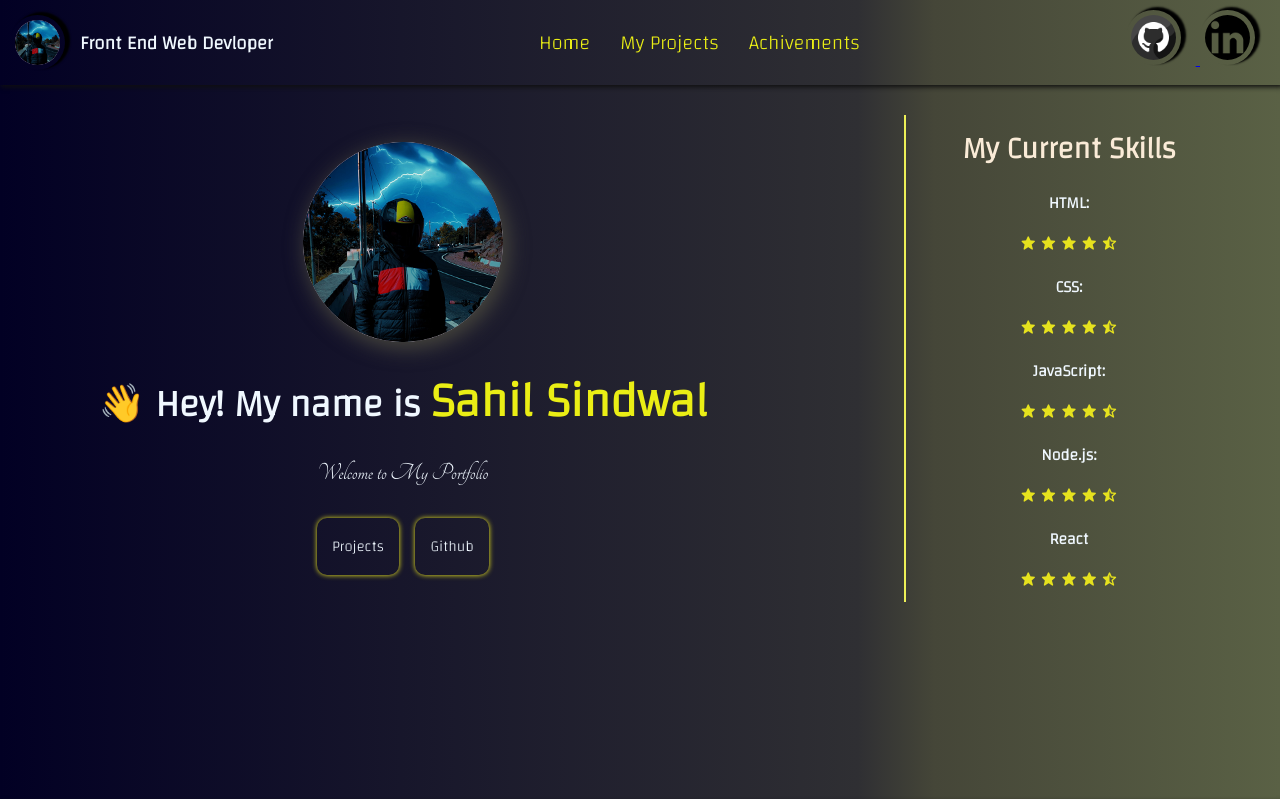
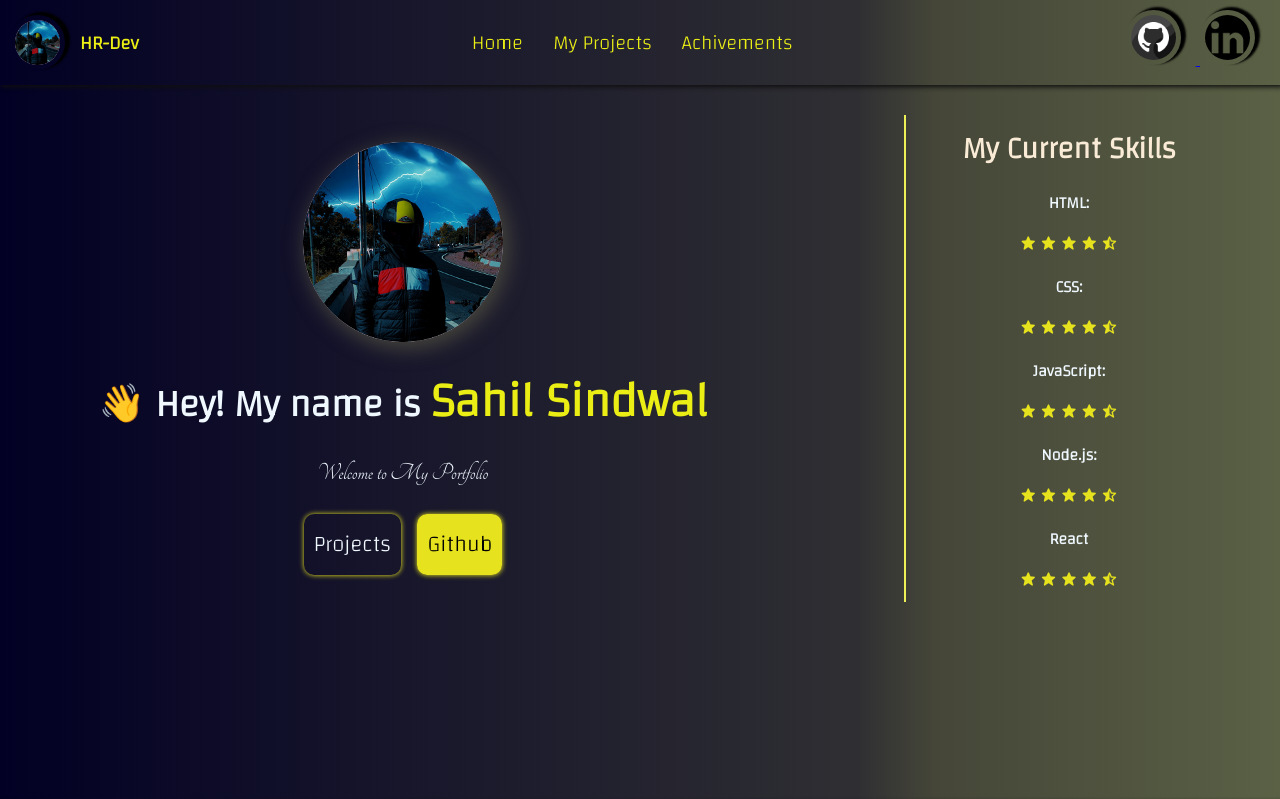
Before and after one commit to sahilsindwal/my-portfolio, a plain HTML site: page index.html in a window 1280 px wide. Shown: the top 799 px of the page. Drawn offline with nearby package versions, Linux system fonts and the light colour scheme.

Commit message:
Portfolio: Change logo title and update some btns

```diff
--- a/index.html
+++ b/index.html
@@ -17,7 +17,7 @@
     <header>
         <div class="logo">
             <img class="top-img" src="images/dp.png" alt="sahil sindwal">
-            <h3>Front End Web Devloper</h3>
+            <h3 class="hr">HR-Dev</h3>
         </div>
         <nav>
             <ul class="links">
@@ -37,12 +37,12 @@
     </header>
     <main class="my-intro">
         <section class="introduction">
-            <img src="images/dp.png" alt="my poto" class="dp"/>
+            <img src="images/dp.png" alt="my poto" class="dp" />
             <h1>👋 Hey! My name is <span class="name">Sahil Sindwal</span> </h1>
             <p>Welcome to My Portfolio</p>
             <div class="btn">
                 <a href="#projects">Projects</a>
-                <a href="https://github.com/sahil-sindwal">Github</a>
+                <a href="https://github.com/sahil-sindwal" id="active">Github</a>
             </div>
         </section>
         <section class="skills">
@@ -128,8 +128,8 @@
         <div class="ms">
 
             <div class="m-logo">
-                <a class="cs" href="https://github.com/sahil-sindwal" target="_blank"><img src="images/dp.png"
-                        alt="cs" class="top-img"></a>
+                <a class="cs" href="https://github.com/sahil-sindwal" target="_blank"><img src="images/dp.png" alt="cs"
+                        class="top-img"></a>
             </div>
 
             <div class="dh">
@@ -149,7 +149,8 @@
         </div>
 
         <div class="copyRight">
-            <h5>Made With <i class='bx bxs-heart'  style="color: red;"></i> For You<i class='bx bx-copyright'></i> In 2022 CsNotes</h5>
+            <h5>Made With <i class='bx bxs-heart' style="color: red;"></i> For You<i class='bx bx-copyright'></i> In
+                2022 CsNotes</h5>
         </div>
 
     </div>
--- a/style.css
+++ b/style.css
@@ -26,7 +26,7 @@ header {
 }
 
 .logo h3 {
-    color: aliceblue;
+    color: rgb(234, 238, 21);
 }
 
 .top-img {
@@ -98,6 +98,7 @@ header {
     font-size: 48px;
     color: rgb(234, 238, 21);
 }
+
 /* //////////////My introduction code End here///////////  */
 
 
@@ -128,6 +129,7 @@ header {
     padding: 6px;
     color: rgb(230, 226, 30);
 }
+
 /* //////////////My Current skills code End here///////////  */
 
 
@@ -139,14 +141,19 @@ header {
 }
 
 .btn a {
-    font-size: 15px;
+    font-size: 1.4rem;
     border-radius: 10px;
     text-decoration: none;
-    padding: 15px;
+    padding: 10px;
     margin: 5px;
     color: aliceblue;
     box-shadow: 0.1px 0.1px 5px 0.2px rgb(230, 226, 30);
 
+}
+
+#active {
+    background-color: rgb(230, 226, 30);
+    color: black;
 }
 
 .btn a:hover {
@@ -178,7 +185,7 @@ footer {
 
 }
 
-.quick h3:hover{
+.quick h3:hover {
     color: rgb(167, 154, 37);
 }
 
```
